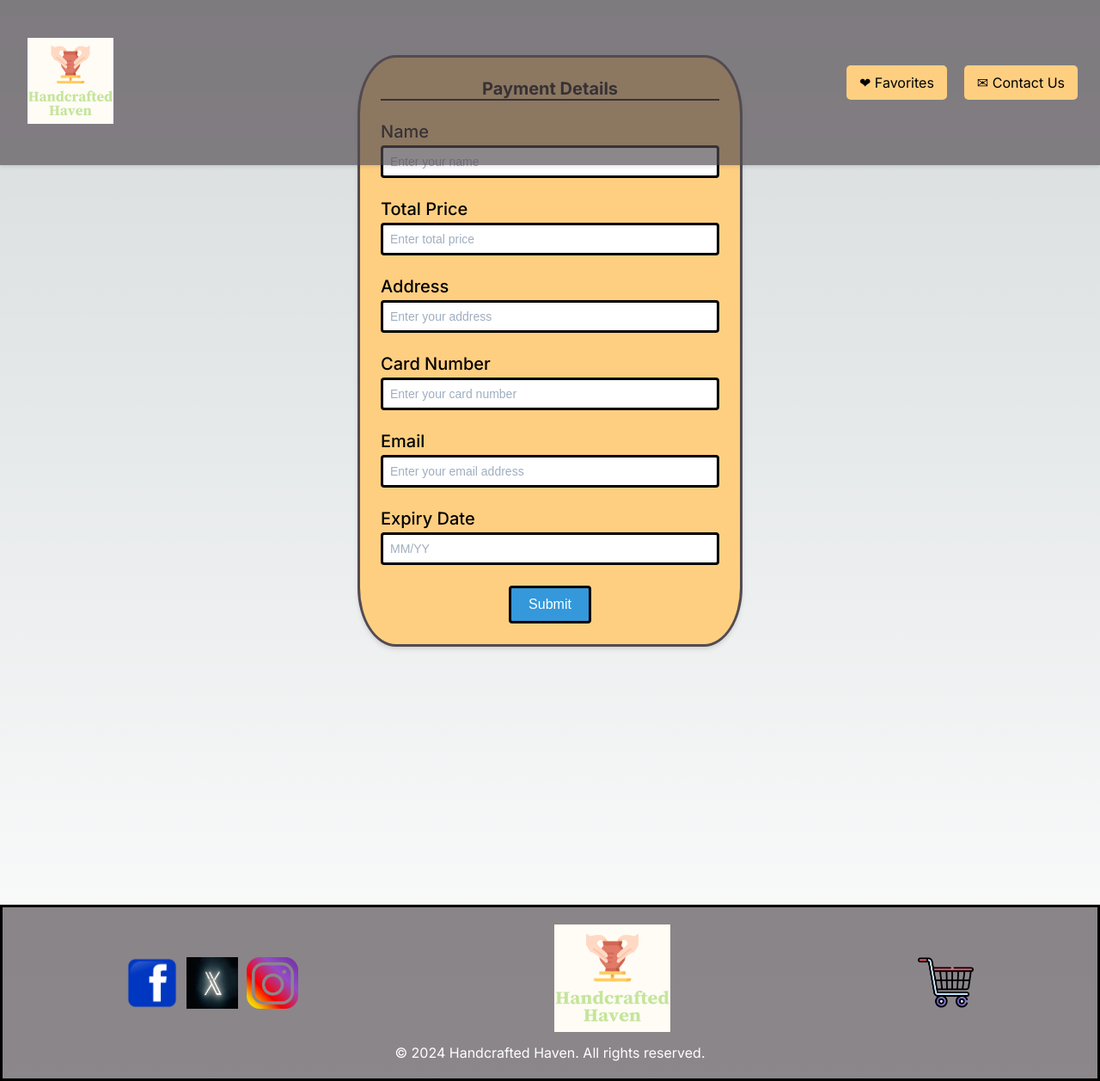
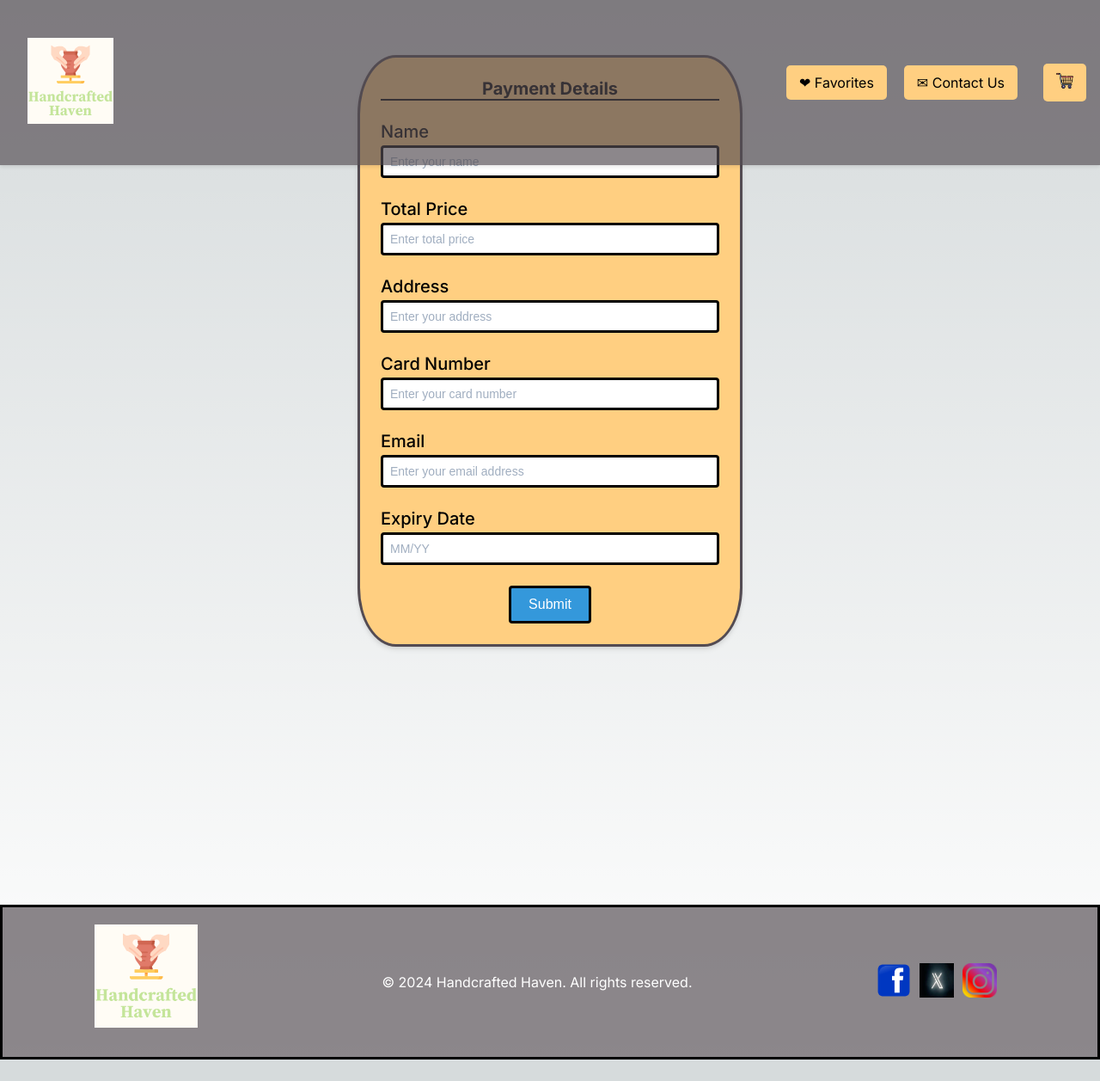
Before and after one commit to sharedordaz/team13_WDD430, a Next.js app: page /shop in a window 1280 px wide. Shown: the whole page at 86% size. After the commit the page ends 1232 px from the top, so only its background shows below. Built offline with nearby package versions, Linux system fonts and the light colour scheme.

Commit message:
Footer Changes

```diff
--- a/src/app/footer.tsx
+++ b/src/app/footer.tsx
@@ -1,11 +1,15 @@
 "use client"
 import styles from "./page.module.css";
-import Link from 'next/link';
 
 export default function Footer() {
   return (
     <footer className={styles.footer}>
       <div className={styles.footerContent}>
+      <div className={styles.companyLogo}>
+          {/* Logotipo de la empresa */}
+          <img src="/logo.png" alt="Logo de la empresa" />
+        </div>
+        <p>&#169; 2024 Handcrafted Haven. All rights reserved.</p>
         <div className={styles.socialMedia}>
           {/* Logos de redes sociales */}
           <a href="#" target="_blank" rel="noopener noreferrer">
@@ -18,19 +22,7 @@ export default function Footer() {
             <img src="instagram.png" alt="Instagram" />
           </a>
         </div>
-        <div className={styles.companyLogo}>
-          {/* Logotipo de la empresa */}
-
-          <img src="/logo.png" alt="Logo de la empresa" />
-        </div>
-        <div className={styles.shoppingCart}>
-          {/* Enlace al carrito de compras */}
-          <Link href="/shop">
-              <img src="cart.png" alt="Carrito de compras" />
-          </Link>
-        </div>
       </div>
-      <p>&#169; 2024 Handcrafted Haven. All rights reserved.</p>
     </footer>
   );
 }
--- a/src/app/grid/card.tsx
+++ b/src/app/grid/card.tsx
@@ -1,6 +1,6 @@
 import styles from "@/app/page.module.css";
+import Image from 'next/image'
 
-import Image from 'next/image'
 export default function createCard(item: any){
     return (
     <div className={styles.card}>
@@ -14,7 +14,6 @@ export default function createCard(item: any){
         <p>{item.description}</p>
         <a href= "#">{item.artist}</a>
         <p>Price: ${item.price} </p>
-
     </div>
 
 
--- a/src/app/nav.tsx
+++ b/src/app/nav.tsx
@@ -1,4 +1,5 @@
 import styles from "./page.module.css";
+import Link from 'next/link';
 
 export default function NavBar() {
   return (
@@ -7,5 +8,10 @@ export default function NavBar() {
         <li><a href="#">&#10084; Favorites</a></li>
         <li><a href="#">&#9993; Contact Us</a></li>
     </ul>
+    <div className={styles.shoppingCart}>
+          <Link href="/shop">
+              <img src="cart.png" alt="Carrito de compras" />
+          </Link>
+    </div>
   </nav>
 )}
--- a/src/app/page.module.css
+++ b/src/app/page.module.css
@@ -130,6 +130,11 @@
 
 
 
+.nav {
+  display: flex;
+  align-items: center;
+}
+
 .nav ul {
   list-style: none;
   display: flex;
@@ -158,9 +163,7 @@
   position:fixed;
   width: 100%;
   height:24%;
-
   background-color: #534B52AA;
-
   display: flex;
   justify-content: space-between;
   align-items: center;
@@ -173,6 +176,7 @@
   max-width: 100%;
   padding: 1rem;
 }
+
 
 /* Enable hover only on non-touch devices */
 @media (hover: hover) and (pointer: fine) {
@@ -316,34 +320,35 @@
 }
 
 .socialMedia img {
-  width: 60px;
-  height: 60px;
+  width: 40px;
+  height: 40px;
   margin-right: 10px;
 }
 
 .companyLogo img {
-  width: 135px; /* Ajusta el tamaño del logotipo de la empresa según tu preferencia */
-  height: 125px;
+  width: 120px;
+  height: 120px;
   margin-bottom: 10px;
 }
 
-.socialMedia img:hover{
-  border-bottom: solid 4px whitesmoke;
-}
-.shoppingCart img{
-  width: 65px;
-  height: 65px;
-}
-.shoppingCart img:hover{
-  border-bottom: solid 4px whitesmoke;
+.shoppingCart {
+  margin-left: 20px;
 }
 
-/* fprm*/
+.shoppingCart a {
+  display: inline-block;
+  position: relative;
+}
+
+.shoppingCart img {
+  width: 20px;
+  height: 20px;
+}
 
 
 @media only screen and (max-width: 768px) {
   .footerContent {
-    flex-direction: row; /* Vuelve a la dirección de fila para pantallas más grandes */
+    flex-direction: row;
     justify-content: space-around;
   }
 
@@ -354,7 +359,7 @@
   }
 
   .companyLogo img {
-    width: 100px; /* Ajusta el tamaño del logotipo de la empresa según tu preferencia */
+    width: 100px;
     height: auto;
     margin-bottom: 10px;
   }
@@ -369,7 +374,7 @@
   background-color: #FFCF81;
   border-radius: 0.375rem;
   box-shadow: 0 4px 6px -1px rgba(0, 0, 0, 0.1), 0 2px 4px -1px rgba(0, 0, 0, 0.06);
-  margin-top: 4rem; /* Adjust the top margin to add space */
+  margin-top: 4rem;
   margin-bottom: 4rem;
   border-radius: 10%;
   border: solid 3px #534B52;
@@ -417,21 +422,22 @@
 }
 /*button */
 .submitButton {
-  background-color: #3498db; /* Set your desired background color */
-  color: #fff; /* Set your desired text color */
-  padding: 10px 20px; /* Adjust padding as needed */
+  background-color: #3498db;
+  color: #fff;
+  padding: 10px 20px;
   border: solid 3px #000;
-  border-radius: 4px; /* Adjust border-radius as needed */
+  border-radius: 4px;
   cursor: pointer;
-  font-size: 16px; /* Adjust font size as needed */
+  font-size: 16px;
 
 }
+
 .Button{
   text-align: center;
 }
 
 .submitButton:hover {
-  background-color: #2980b9; /* Set your desired hover background color */
+  background-color: #2980b9;
 }
 .formContainer button{
   text-align: center;
```
Also changed, not shown: 1 other file (tests, documents, lock files or other folders).
